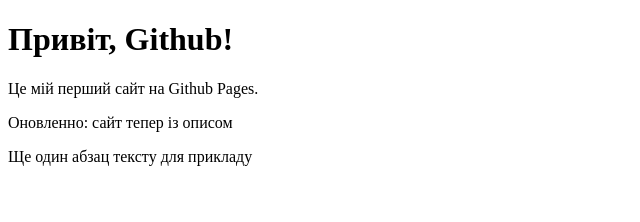
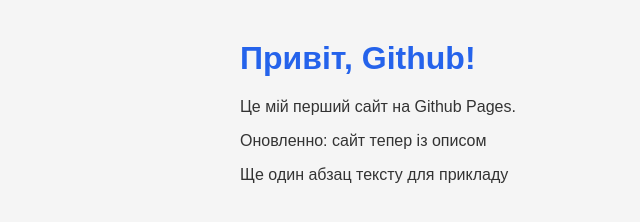
Before and after one commit to karolinazimena-source/my-first-page, a plain HTML site: page index.html in a window 1280 px wide. Shown: the whole page, without its empty margins (0-640 px from the left). Drawn offline with Linux system fonts and the light colour scheme.

Commit message:
feat:styles added

```diff
--- a/index.html
+++ b/index.html
@@ -3,6 +3,7 @@
 <head>
     <meta charset="UTF-8">
     <meta name="viewport" content="width=device-width, initial-scale=1.0">
+    <link rel="stylesheet" href="style.css">
     <title>Мій перший сайт</title>
 </head>
 <body>
--- /dev/null
+++ b/style.css
@@ -0,0 +1,12 @@
+body {
+    font-family: sans-serif;
+    max-width: 800px;
+    margin: 40px auto;
+    padding: 0 20px;
+    background-color: #f5f5f5;
+    color: #333;
+}
+
+h1 {
+    color: #2563eb;
+}
```
